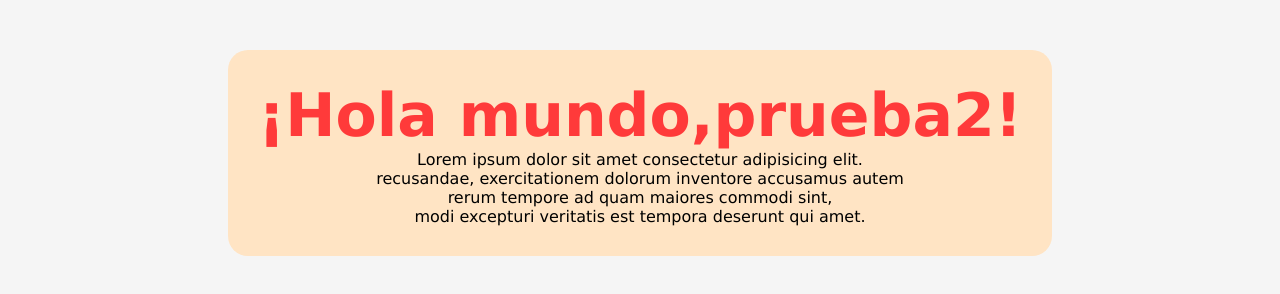
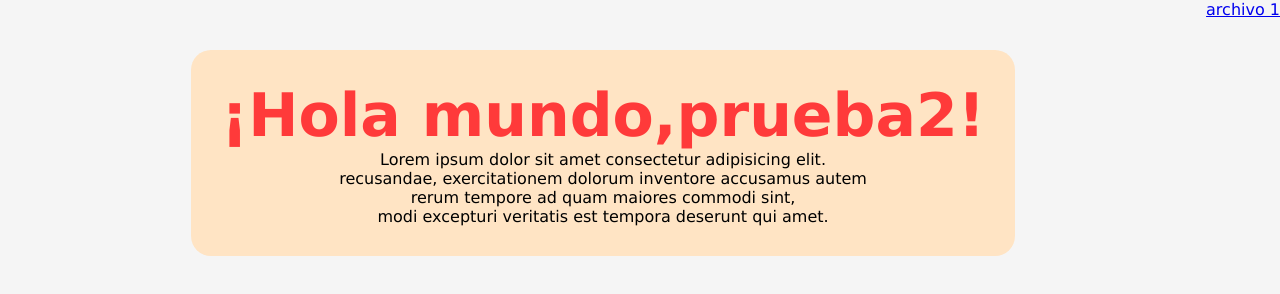
Before and after one commit to AnaMaria-22/Taller-Git-GitHub--Clase-8, a plain HTML site: page index.html in a window 1280 px wide. Drawn offline with Linux system fonts and the light colour scheme.

Commit message:
anadí un html mas

```diff
--- a/css/style.css
+++ b/css/style.css
@@ -27,3 +27,8 @@ h1{
 p{
     background-color: transparent;
 }
+
+.archivo1{
+    text-align: center;
+    position: inherit;
+}
--- a/index.html
+++ b/index.html
@@ -16,5 +16,8 @@
             <br>rerum tempore ad quam maiores commodi sint,
             <br>modi excepturi veritatis est tempora deserunt qui amet.</p>
     </main>
+    <section class="archivo1">
+        <a href="otraCarpeta/archivo-1.html">archivo 1</a>
+    </section>
 </body>
 </html>
```
Also changed, not shown: otraCarpeta/archivo-1.html (added, +12 -0 lines).
